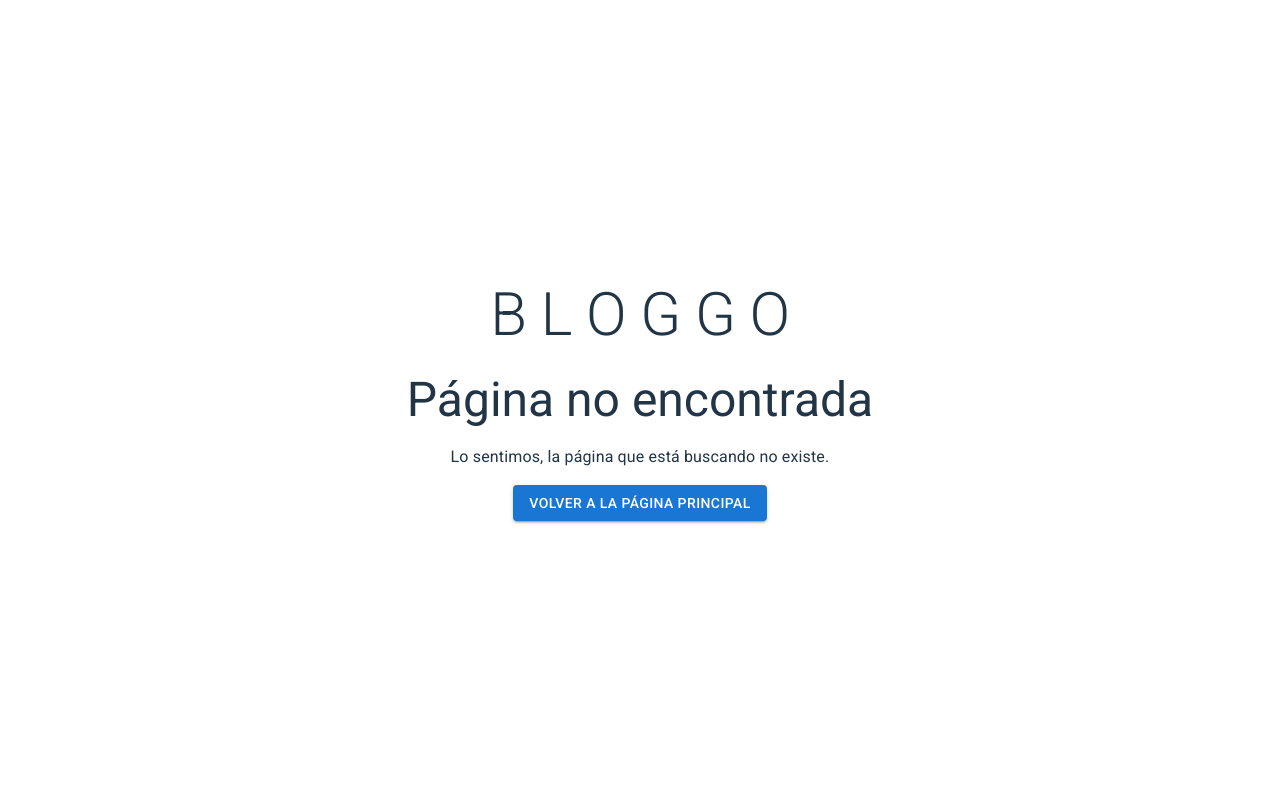
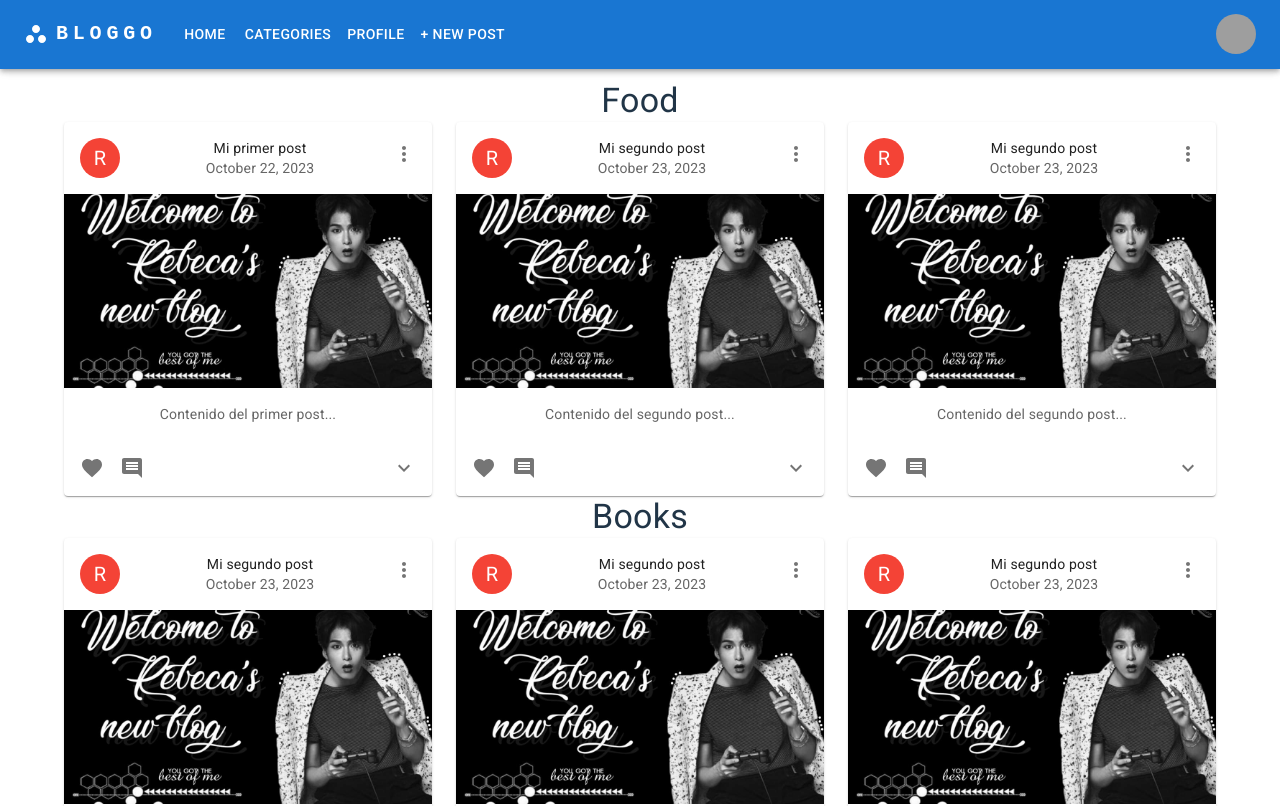
Before and after one commit to Nogren99/Blog-FrontEnd, a React (Vite) app in the folder blog-frontend/: page / in a window 1280 px wide. Shown: the top 806 px of the page. Built offline with nearby package versions, Linux system fonts and the light colour scheme; grey boxes are pictures that could not be loaded.

Commit message:
Home&Navegation

```diff
--- a/blog-frontend/src/App.jsx
+++ b/blog-frontend/src/App.jsx
@@ -4,6 +4,7 @@ import {NavBar,PostContainer,Login,Register} from './Components'
 import Profile from './pages/profile'
 import NotFound from './pages/NotFound/NotFound'
 import UserProfile from './pages/UserProfile/UserProfile'
+import Home from './pages/Home/Home'
 
 
 
@@ -13,7 +14,7 @@ function App() {
     {
 
       name : 'Jorge',
-      birthdate : 'rn',
+      birthdate : '1990-12-12',
       email: 'jorge@gmail.com',
       profileImage:null,
     },
@@ -21,9 +22,6 @@ function App() {
 
   return (
     <Router>
-
-
-
       <Routes>
           <Route path='/profile' element={ <Profile/> }  />
           <Route path='/login' element={ <Login/> }  />
@@ -31,12 +29,8 @@ function App() {
           <Route path='/user' element={ <UserProfile
               user = {user[0]}
           /> }  />
-          {/* <Route path='/' element={ <Home/> }  />
-
-          <Route path='/home' element={ <Home/> }  />
-
-
-
+          <Route path='/' element={ <Home/> }  />
+          {/*
           <Route path='/post/:id' element={ <Home/> }  /> */}
           <Route path="*" element={<NotFound />} />
       </Routes>
--- a/blog-frontend/src/Components/CategoryContainer/CategoryContainer.jsx
+++ b/blog-frontend/src/Components/CategoryContainer/CategoryContainer.jsx
@@ -0,0 +1,29 @@
+import React from 'react';
+import { Grid, Typography } from '@mui/material';
+import Post from '../Post/Post'; // Ajusta la ruta según la ubicación de tu componente Post
+
+const CategoryContainer = ({ category, posts }) => {
+    console.log(posts)
+  return (
+    <div>
+
+      <Typography variant="h4" component="h2">
+        {category}
+      </Typography>
+      <Grid container spacing={3}>
+        {posts.map((post) => (
+          <Grid item key={post.id} xs={12} sm={4}>
+            <Post
+              title={post.title}
+              date={post.date}
+              content={post.content}
+              author={post.author}
+            />
+          </Grid>
+        ))}
+      </Grid>
+    </div>
+  );
+};
+
+export default CategoryContainer;
--- a/blog-frontend/src/Components/NavBar/NavBar.jsx
+++ b/blog-frontend/src/Components/NavBar/NavBar.jsx
@@ -12,12 +12,15 @@ import Button from '@mui/material/Button';
 import Tooltip from '@mui/material/Tooltip';
 import MenuItem from '@mui/material/MenuItem';
 import WorkspacesIcon from '@mui/icons-material/Workspaces';
+import {Link} from 'react-router-dom'
 import { styled, alpha } from '@mui/material/styles';
 import InputBase from '@mui/material/InputBase';
 import SearchIcon from '@mui/icons-material/Search';
 
 const pages = ['Home', 'Categories', 'Profile','+ New Post'];
+const directions = ['/','/categories','/profile','/login']
 const settings = ['Profile', 'Logout'];
+const settingsDirections = ['/user', '/login'];
 
 
 
@@ -93,8 +96,11 @@ function NavBar() {
               }}
             >
               {pages.map((page) => (
-                <MenuItem key={page} onClick={handleCloseNavMenu}>
+                <MenuItem key={page} onClick={handleCloseNavMenu} >
+                  <Link to={'/'} style={{ textDecoration: 'none', color: 'inherit' }}>
                   <Typography textAlign="center">{page}</Typography>
+                  </Link>
+
                 </MenuItem>
               ))}
             </Menu>
@@ -123,7 +129,8 @@ function NavBar() {
             BLOGGO
           </Typography>
           <Box sx={{ flexGrow: 1, display: { xs: 'none', md: 'flex' } }}>
-            {pages.map((page) => (
+            {pages.map((page,index) => (
+              <Link to={directions[index]} key={index} style={{ textDecoration: 'none' }}>
               <Button
                 key={page}
                 onClick={handleCloseNavMenu}
@@ -131,6 +138,7 @@ function NavBar() {
               >
                 {page}
               </Button>
+              </Link>
             ))}
           </Box>
 
@@ -156,9 +164,12 @@ function NavBar() {
               open={Boolean(anchorElUser)}
               onClose={handleCloseUserMenu}
             >
-              {settings.map((setting) => (
+              {settings.map((setting,index) => (
                 <MenuItem key={setting} onClick={handleCloseUserMenu}>
-                  <Typography textAlign="center">{setting}</Typography>
+                  <Link to={settingsDirections[index]} key={index} style={{ textDecoration: 'none' }}>
+                      <Typography textAlign="center">{setting}</Typography>
+                  </Link>
+
                 </MenuItem>
               ))}
             </Menu>
--- a/blog-frontend/src/Components/PostContainer/PostContainer.jsx
+++ b/blog-frontend/src/Components/PostContainer/PostContainer.jsx
@@ -18,43 +18,43 @@ const posts = [
     author: 'Usuario123',
   },
   {
-    id: 1,
+    id: 3,
     title: 'Mi primer post',
     content: 'Este es el contenido de mi primer post...',
     author: 'Usuario123',
   },
   {
-    id: 1,
+    id: 4,
     title: 'Mi primer post',
     content: 'Este es el contenido de mi primer post...',
     author: 'Usuario123',
   },
   {
-    id: 1,
+    id: 5,
     title: 'Mi primer post',
     content: 'Este es el contenido de mi primer post...',
     author: 'Usuario123',
   },
   {
-    id: 1,
+    id: 6,
     title: 'Mi primer post',
     content: 'Este es el contenido de mi primer post...',
     author: 'Usuario123',
   },
   {
-    id: 1,
+    id: 7,
     title: 'Mi primer post',
     content: 'Este es el contenido de mi primer post...',
     author: 'Usuario123',
   },
   {
-    id: 1,
+    id: 8,
     title: 'Mi primer post',
     content: 'Este es el contenido de mi primer post...',
     author: 'Usuario123',
   },
   {
-    id: 1,
+    id: 9,
     title: 'Mi primer post',
     content: 'Este es el contenido de mi primer post...',
     author: 'Usuario123',
--- a/blog-frontend/src/pages/Home/Home.jsx
+++ b/blog-frontend/src/pages/Home/Home.jsx
@@ -0,0 +1,130 @@
+import React, { useState, useEffect } from 'react';
+import { Container } from '@mui/material';
+import CategoryContainer from '../../Components/CategoryContainer/CategoryContainer';
+import { NavBar } from '../../Components';
+
+const Home = () => {
+  const [categories, setCategories] = useState([]);
+  const [posts, setPosts] = useState([]); // Cambia postsByCategory a posts
+
+  useEffect(() => {
+    const dummyCategories = ['Food', 'Books', 'Travel', 'Music'];
+    setCategories(dummyCategories);
+
+    const dummyPosts = [  // Cambia dummyPostsByCategory a dummyPosts
+      {
+        id: 1,
+        title: 'Mi primer post',
+        date: 'October 22, 2023 ',
+        content: 'Contenido del primer post...',
+        author: 'Usuario123',
+        category: 'Food'
+      },
+      {
+        id: 2345,
+        title: 'Mi segundo post',
+        date: 'October 23, 2023 ',
+        content: 'Contenido del segundo post...',
+        author: 'Usuario123',
+        category: 'Food'
+      },
+      {
+        id: 23465,
+        title: 'Mi segundo post',
+        date: 'October 23, 2023 ',
+        content: 'Contenido del segundo post...',
+        author: 'Usuario123',
+        category: 'Food'
+      },
+      {
+        id: 3452,
+        title: 'Mi segundo post',
+        date: 'October 23, 2023 ',
+        content: 'Contenido del segundo post...',
+        author: 'Usuario123',
+        category: 'Books'
+      },
+      {
+        id: 265,
+        title: 'Mi segundo post',
+        date: 'October 23, 2023 ',
+        content: 'Contenido del segundo post...',
+        author: 'Usuario123',
+        category: 'Books'
+      },
+      {
+        id: 452,
+        title: 'Mi segundo post',
+        date: 'October 23, 2023 ',
+        content: 'Contenido del segundo post...',
+        author: 'Usuario123',
+        category: 'Books'
+      },
+      {
+        id: 2999,
+        title: 'Mi segundo post',
+        date: 'October 23, 2023 ',
+        content: 'Contenido del segundo post...',
+        author: 'Usuario123',
+        category: 'Travel'
+      },
+      {
+        id: 288,
+        title: 'Mi segundo post',
+        date: 'October 23, 2023 ',
+        content: 'Contenido del segundo post...',
+        author: 'Usuario123',
+        category: 'Travel'
+      },
+      {
+        id: 266,
+        title: 'Mi segundo post',
+        date: 'October 23, 2023 ',
+        content: 'Contenido del segundo post...',
+        author: 'Usuario123',
+        category: 'Travel'
+      },
+      {
+        id: 233,
+        title: 'Mi segundo post',
+        date: 'October 23, 2023 ',
+        content: 'Contenido del segundo post...',
+        author: 'Usuario123',
+        category: 'Music'
+      },
+      {
+        id: 285,
+        title: 'Mi segundo post',
+        date: 'October 23, 2023 ',
+        content: 'Contenido del segundo post...',
+        author: 'Usuario123',
+        category: 'Music'
+      },
+      {
+        id: 452,
+        title: 'Mi segundo post',
+        date: 'October 23, 2023 ',
+        content: 'Con estos cambios, deberías poder renderizar los posts correctamente en cada categoría correspondiente. Asegúrate de que la propiedad category en tus posts coincida con las categorías que estás usando para filtrar.',
+        author: 'Usuario123',
+        category: 'Music'
+      },
+      // ... otros posts
+    ];
+
+    setPosts(dummyPosts); // Actualiza el estado con los posts
+
+  }, []);
+
+  return (
+    <div>
+      <NavBar />
+      <Container style={{marginTop:'5rem'}}>
+        {categories.map((category) => (
+          <CategoryContainer key={category} category={category} posts={posts.filter(post => post.category === category)} />
+        ))}
+      </Container>
+    </div>
+  );
+};
+
+export default Home;
--- a/blog-frontend/src/pages/UserProfile/UserProfile.jsx
+++ b/blog-frontend/src/pages/UserProfile/UserProfile.jsx
@@ -30,6 +30,7 @@ const UserProfile = ({ user }) => {
   };
 
   return (
+
     <>
     <NavBar/>
     <Grid container justifyContent="center" alignItems="flex-start" spacing={1}>
```
